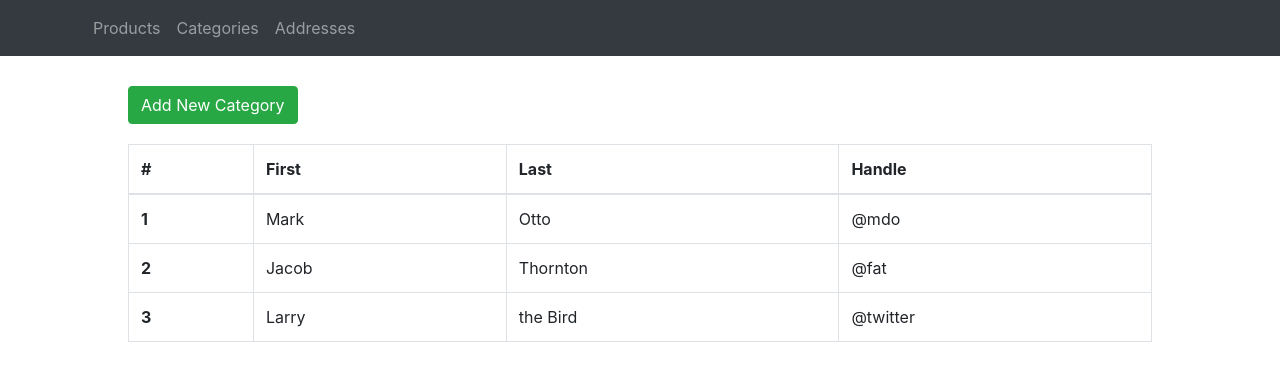
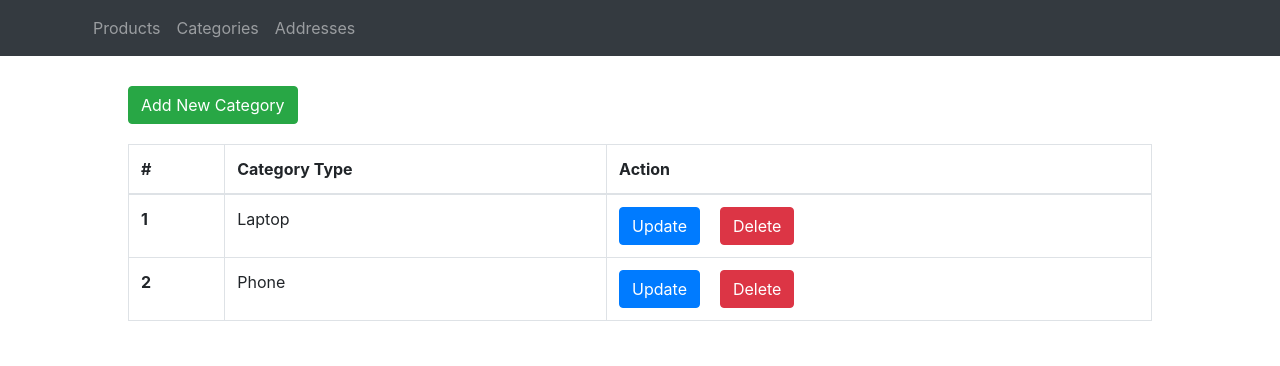
Before and after one commit to deStarxis/React-Spring-Project, a React (Create React App) app in the folder spring-security-frontend/: page /categories in a window 1280 px wide. Shown: the top 366 px of the page. Built offline with nearby package versions, Linux system fonts and the light colour scheme.

Commit message:
useState implemented in category

```diff
--- a/spring-security-frontend/src/components/Category/AddCategory.js
+++ b/spring-security-frontend/src/components/Category/AddCategory.js
@@ -1,7 +1,21 @@
-import React from "react";
-import { Link } from "react-router-dom";
+import React, { useState } from "react";
+import { Link, useNavigate } from "react-router-dom";
 
 function AddCategory() {
+  const navigate = useNavigate();
+  const [category, setCategory] = useState({
+    name: "",
+  });
+  const onValueChanged = (event) => {
+    const name = event.target.name;
+    const value = event.target.value;
+    setCategory({ ...category, [name]: value });
+  };
+  const onFormSubmit = (event) => {
+    event.preventDefault();
+    alert(`${category.name}`);
+    navigate("/categories");
+  };
   return (
     <div style={{ width: "80%", margin: "auto", marginTop: "30px" }}>
       <Link
@@ -12,19 +26,25 @@ function AddCategory() {
       >
         Back to Main
       </Link>
-      <form style={{ width: "50%", margin: "auto", marginTop: "30px" }}>
+      <form
+        style={{ width: "50%", margin: "auto", marginTop: "30px" }}
+        onSubmit={onFormSubmit}
+      >
         <h3>Add New Category</h3>
-        <div class="form-group">
-          <label for="categoryName">Category Type</label>
+        <div className="form-group">
+          <label htmlFor="categoryName">Category Type</label>
           <input
             type="text"
-            class="form-control"
+            className="form-control"
             id="categoryName"
+            name="name"
+            value={category.name}
+            onChange={onValueChanged}
             placeholder="Enter category type"
             required
           />
         </div>
-        <button type="submit" class="btn btn-primary">
+        <button type="submit" className="btn btn-primary">
           Add
         </button>
       </form>
--- a/spring-security-frontend/src/components/Category/CategoryList.js
+++ b/spring-security-frontend/src/components/Category/CategoryList.js
@@ -1,7 +1,10 @@
-import React from "react";
+import React, { useState } from "react";
 import { Link } from "react-router-dom";
+import Data from "../../data/data";
 
 function CategoryList() {
+  const initalState = Data.categoryList;
+  const [categoryList, setCategoryList] = useState(initalState);
   return (
     <div style={{ width: "80%", margin: "auto", marginTop: "30px" }}>
       <Link
@@ -12,34 +15,32 @@ function CategoryList() {
       >
         Add New Category
       </Link>
-      <table class="table table-bordered">
+      <table className="table table-bordered">
         <thead>
           <tr>
             <th scope="col">#</th>
-            <th scope="col">First</th>
-            <th scope="col">Last</th>
-            <th scope="col">Handle</th>
+            <th scope="col">Category Type</th>
+            <th scope="col">Action</th>
           </tr>
         </thead>
         <tbody>
-          <tr>
-            <th scope="row">1</th>
-            <td>Mark</td>
-            <td>Otto</td>
-            <td>@mdo</td>
-          </tr>
-          <tr>
-            <th scope="row">2</th>
-            <td>Jacob</td>
-            <td>Thornton</td>
-            <td>@fat</td>
-          </tr>
-          <tr>
-            <th scope="row">3</th>
-            <td>Larry</td>
-            <td>the Bird</td>
-            <td>@twitter</td>
-          </tr>
+          {categoryList.map((item) => {
+            return (
+              <tr key={item.id}>
+                <th scope="row">{item.id}</th>
+                <td>{item.name}</td>
+                <td>
+                  <button
+                    className="btn btn-primary"
+                    style={{ marginRight: "20px" }}
+                  >
+                    Update
+                  </button>
+                  <button className="btn btn-danger">Delete</button>
+                </td>
+              </tr>
+            );
+          })}
         </tbody>
       </table>
     </div>
```
